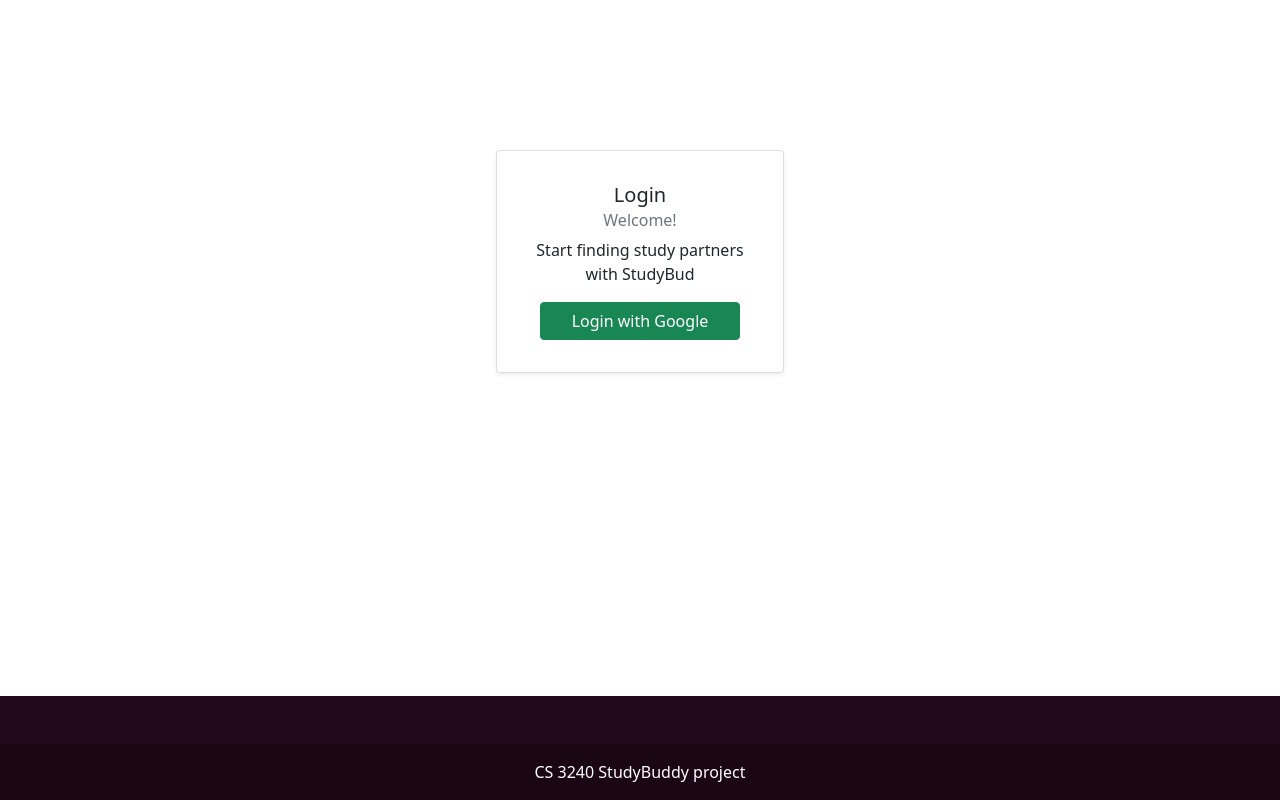
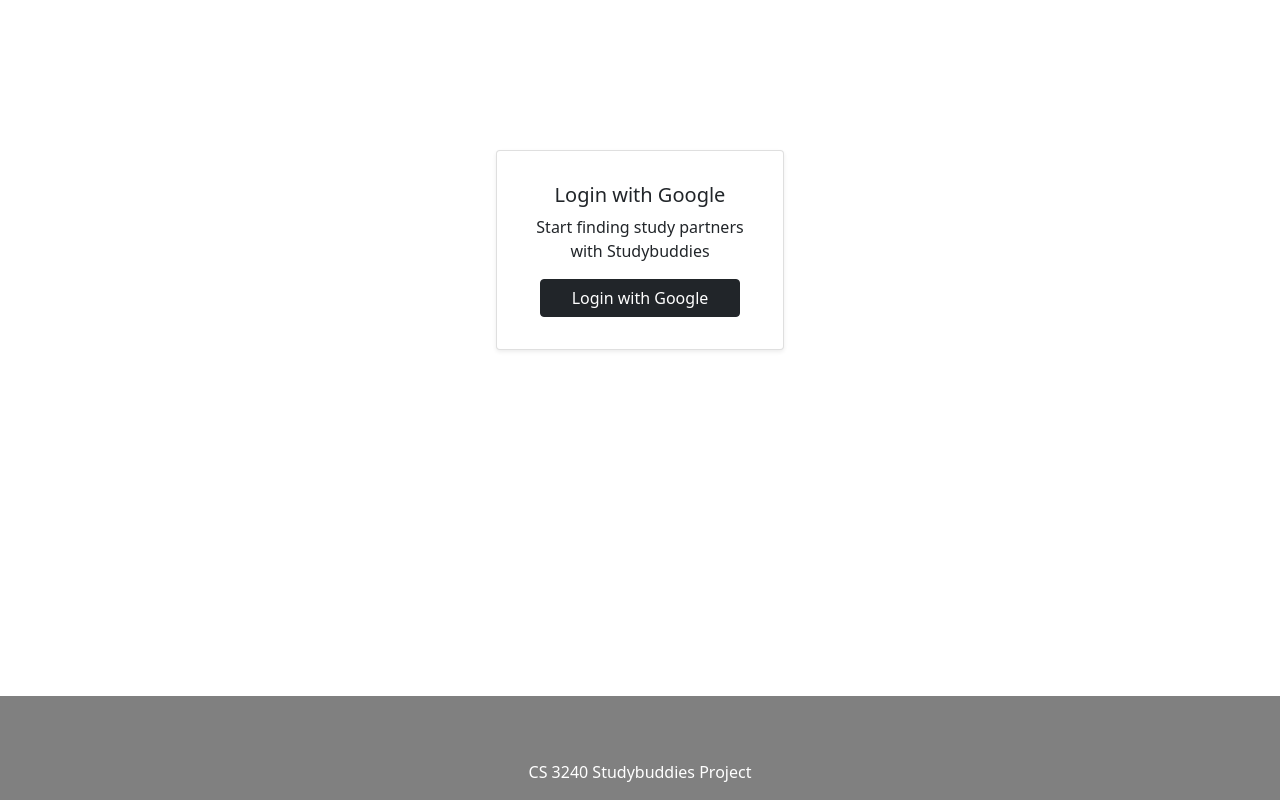
Before and after one commit to uva-cs3240-s22/group-project-b-12, a Django app: page /profiles/ in a window 1280 px wide. Run offline with Django 4.2, Linux system fonts and the light colour scheme; some libraries are stand-ins or nearby versions.

Commit message:
Changing login page and making name the same everywhere

```diff
--- a/profiles/templates/profiles/base.html
+++ b/profiles/templates/profiles/base.html
@@ -20,7 +20,7 @@
     <body style="background-color:#FBE8A6;">
     <nav class="navbar navbar-expand-lg navbar-light bg-white">
       <img width="90px" height="90px"src="{% static "studybud/logo.png"%}" style="position:relative;">
-      <a class="navbar-brand" href="/">Studybud</a>
+      <a class="navbar-brand" href="/">Studybuddies</a>
       <button class="navbar-toggler" type="button" data-toggle="collapse" data-target="#navbarNavAltMarkup" aria-controls="navbarNavAltMarkup" aria-expanded="false" aria-label="Toggle navigation">
         <span class="navbar-toggler-icon"></span>
       </button>
--- a/profiles/templates/profiles/login.html
+++ b/profiles/templates/profiles/login.html
@@ -1,7 +1,7 @@
 <!DOCTYPE html>
 {% load socialaccount %}
 <head>
-    <title>Login page</title>
+    <title>Login</title>
     <link href="https://cdn.jsdelivr.net/npm/bootstrap@5.0.2/dist/css/bootstrap.min.css"
           rel="stylesheet"
           integrity="sha384-EVSTQN3/azprG1Anm3QDgpJLIm9Nao0Yz1ztcQTwFspd3yD65VohhpuuCOmLASjC"
@@ -17,13 +17,12 @@
                      style="margin-top: 150px">
                     <div class="card mx-auto shadow-sm p-3 mb-5 bg-white rounded" style="width: 18rem;">
                         <div class="card-body">
-                            <h5 class="card-title">Login</h5>
-                            <h6 class="card-subtitle mb-2 text-muted">Welcome!</h6>
+                            <h5 class="card-title">Login with Google</h5>
                             <p class="card-text">
-                                Start finding study partners with StudyBud
+                                Start finding study partners with Studybuddies
                             </p>
                             <a href="{% provider_login_url 'google' %}"
-                               class="btn btn-success"
+                               class="btn btn-dark"
                                style="min-width: 200px;
                                       max-width: 200px;">Login with Google</a>
                         </div>
@@ -31,14 +30,14 @@
                 </div>
             </div>
         </div>
-        <footer class="text-center text-white fixed-bottom" style="background-color: #21081a;">
+        <footer class="text-center text-white fixed-bottom" style="background-color:#808080">
             <!-- Grid container -->
             <div class="container p-4"></div>
             <!-- Grid container -->
 
             <!-- Copyright -->
-            <div class="text-center p-3" style="background-color: rgba(0, 0, 0, 0.2);">
-              CS 3240 StudyBuddy project
+            <div class="text-center p-3" style="background-color:#808080;">
+              CS 3240 Studybuddies Project
             </div>
             <!-- Copyright -->
           </footer>
--- a/studybud/templates/studybud/base.html
+++ b/studybud/templates/studybud/base.html
@@ -48,7 +48,7 @@
     <nav class="navbar navbar-expand-lg navbar-light bg-white">
 	<img width="90px" height="90px"src="{% static "studybud/logo.png"%}" style="position:relative;">
 
-      <a class="navbar-brand" href="/"> Studybud</a>
+      <a class="navbar-brand" href="/"> Studybuddies</a>
       <button class="navbar-toggler" type="button" data-toggle="collapse" data-target="#navbarNavAltMarkup" aria-controls="navbarNavAltMarkup" aria-expanded="false" aria-label="Toggle navigation">
         <span class="navbar-toggler-icon"></span>
       </button>
```
